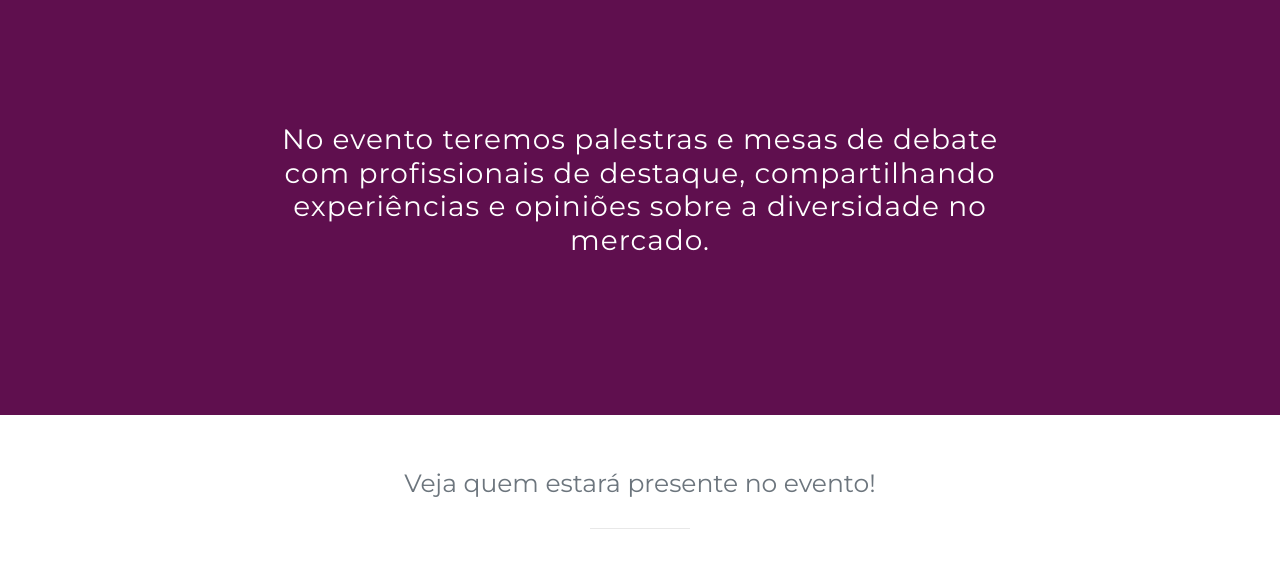
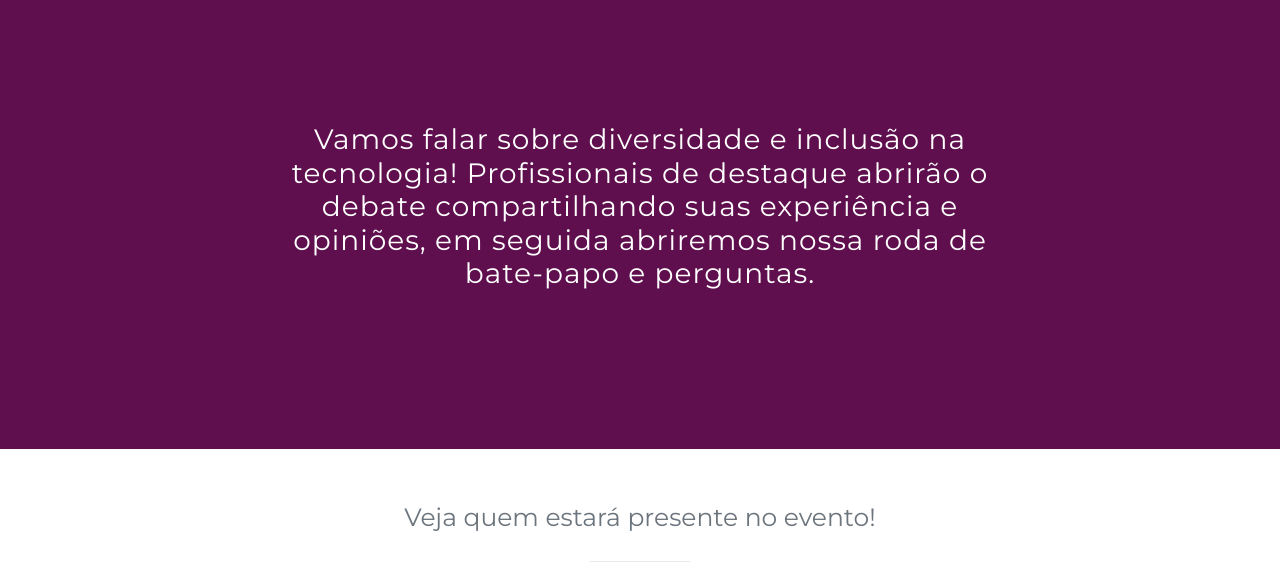
Before and after one commit to victorhsantiago/diversitech.com.br, a plain HTML site: page index.html in a window 1280 px wide. Shown: the part 1100-1666 px from the top of the page. Drawn offline with nearby package versions, Linux system fonts and the light colour scheme.

Commit message:
alteração de texto

```diff
--- a/index.html
+++ b/index.html
@@ -122,8 +122,7 @@
 			<div class="row">
 				<div class="col-md-8 mx-auto">
 					<h3 class="section-heading">
-						No evento teremos palestras e mesas de debate com profissionais de destaque, compartilhando experiências e opiniões sobre
-						a diversidade no mercado.
+						Vamos falar sobre diversidade e inclusão na tecnologia! Profissionais de destaque abrirão o debate compartilhando suas experiência e opiniões, em seguida abriremos nossa roda de bate-papo e perguntas.
 					</h3>
 				</div>
 			</div>
```
